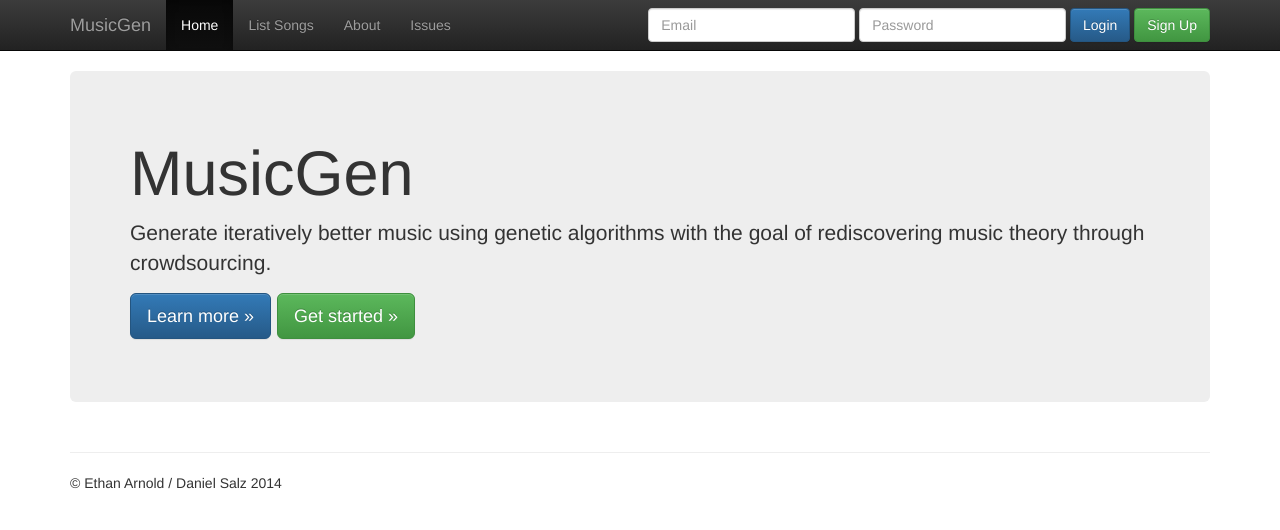
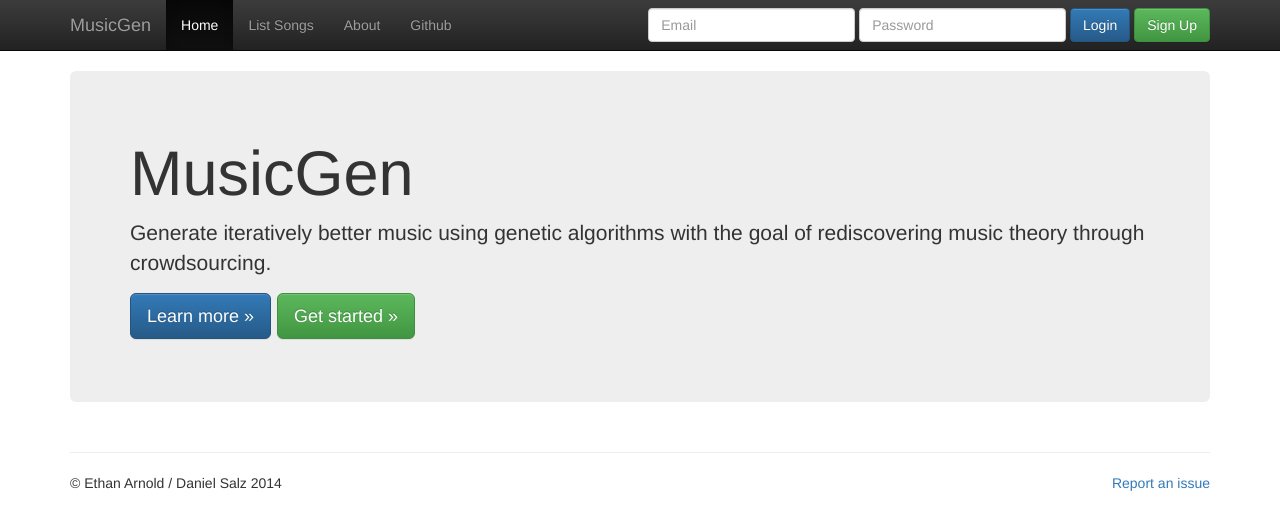
Before and after one commit to masonsbro/musicgen, a Django app: page / in a window 1280 px wide. Shown: the top 530 px of the page. Run offline with Django 3.2, Linux system fonts and the light colour scheme; some libraries are stand-ins or nearby versions.

Commit message:
github in navbar, issue at bottom

```diff
--- a/template/parent.html
+++ b/template/parent.html
@@ -26,7 +26,7 @@
 							{% endif %}
 							<li {% block listactive %}{% endblock %}><a href="/list/">List Songs</a></li>
 							<li {% block aboutactive %}{% endblock %}><a href="/about/">About</a></li>
-							<li><a href="https://github.com/masonsbro/musicgen/issues">Issues</a></li>
+							<li><a href="https://github.com/masonsbro/musicgen">Github</a></li>
 							{% if email %}{% if user.admin %}<li {% block adminactive %}{% endblock %}><a href="/admind/">Admin</a></li>{% endif %}{% endif %}
 						</ul>
 						{% if email %}
@@ -95,6 +95,7 @@
 				<hr>
 
 				<footer>
+					<p style="float: right"><a href="https://github.com/masonsbro/musicgen/issues/new">Report an issue</a></p>
 					<p>&copy; Ethan Arnold / Daniel Salz 2014</p>
 				</footer>
 			</div>
```
